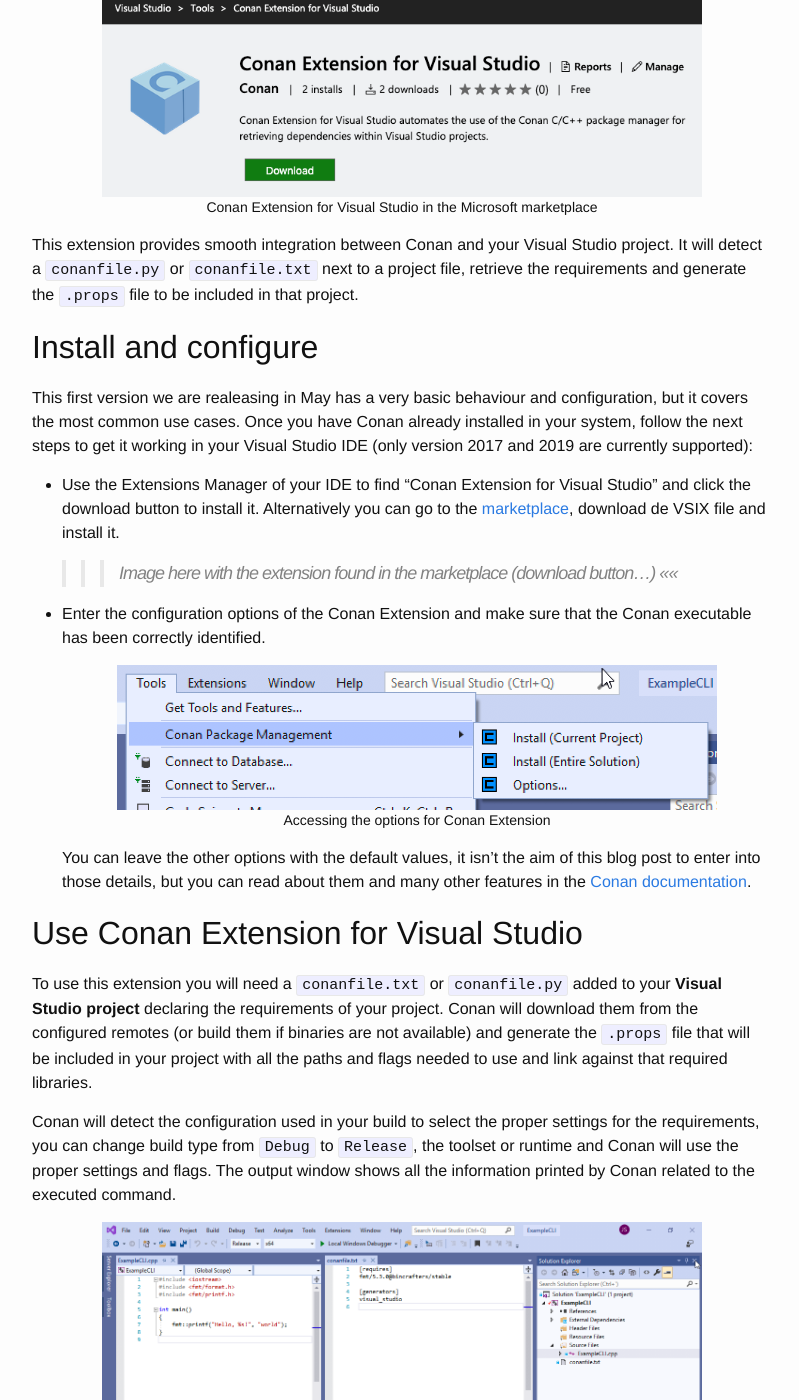
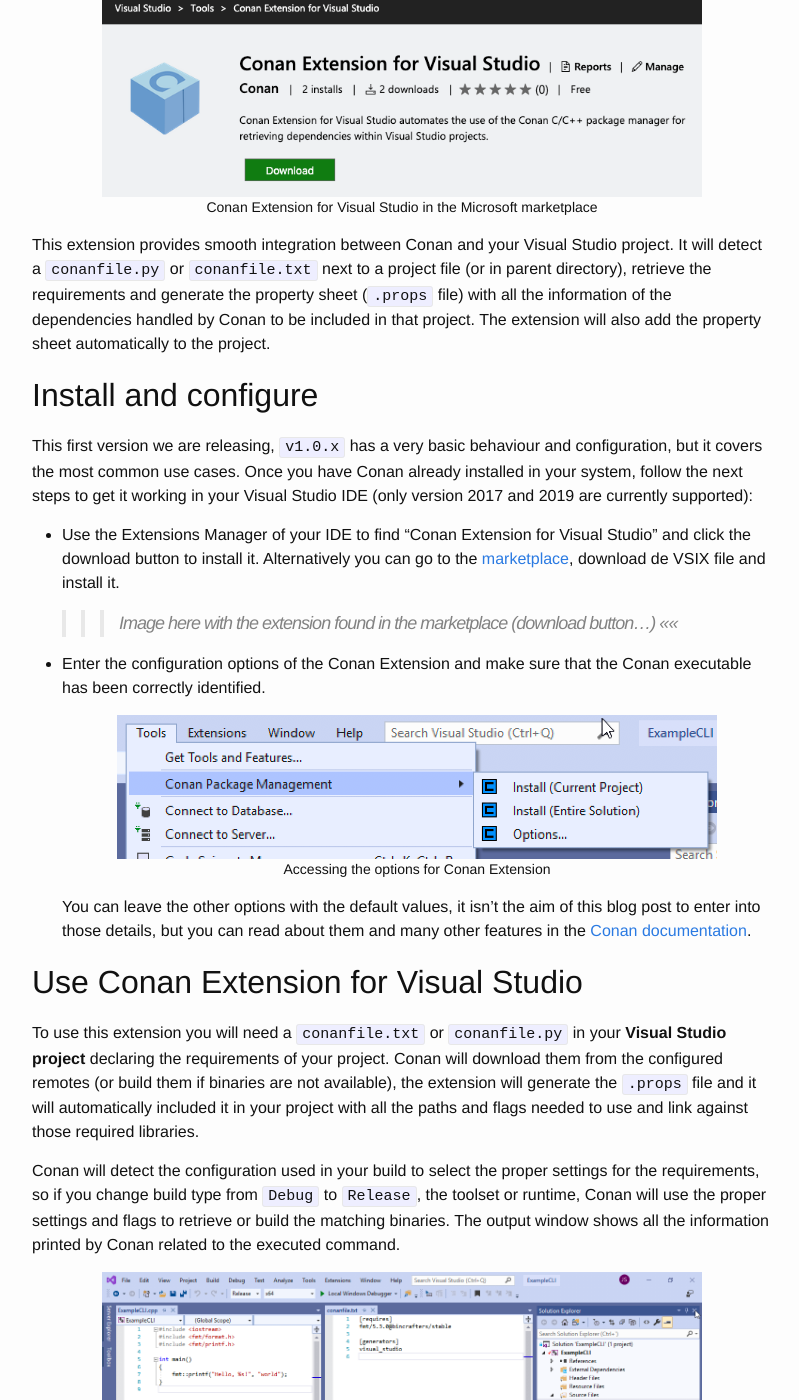
Before and after one commit to conan-io/conan-io.github.io, a Jekyll site: the page built from _posts/2019-05-09-Conan-extension-for-Visual-Studio.markdown, in a window 1280 px wide and 1400 px high, scrolled down 376 px. Shown: the whole window, without its empty margins (238-1037 px from the left). Built offline with Jekyll 4.4.1, drawn with Linux system fonts in a browser that asks for light colours; comment, search, counter and statistics services are not loaded; some of the changed text lies outside the part shown.

Commit message:
minor changes

```diff
--- a/_posts/2019-05-09-Conan-extension-for-Visual-Studio.markdown
+++ b/_posts/2019-05-09-Conan-extension-for-Visual-Studio.markdown
@@ -20,12 +20,14 @@ to endorse and share with the rest of our users.
 </div>
 
 This extension provides smooth integration between Conan and your Visual Studio project. It
-will detect a ``conanfile.py`` or ``conanfile.txt`` next to a project file, retrieve the requirements
-and generate the `.props` file to be included in that project.
+will detect a ``conanfile.py`` or ``conanfile.txt`` next to a project file (or in parent directory),
+retrieve the requirements and generate the property sheet (`.props` file) with all the information
+of the dependencies handled by Conan to be included in that project. The extension will also add
+the property sheet automatically to the project.
 
 ## Install and configure
 
-This first version we are realeasing in May has a very basic behaviour and configuration, but
+This first version we are releasing, ``v1.0.x`` has a very basic behaviour and configuration, but
 it covers the most common use cases. Once you have Conan already installed in your system,
 follow the next steps to get it working in your Visual Studio IDE (only version 2017 and
 2019 are currently supported):
@@ -36,6 +38,7 @@ follow the next steps to get it working in your Visual Studio IDE (only version
    download de VSIX file and install it.
 
    >>> Image here with the extension found in the marketplace (download button...) <<<<
+
  * Enter the configuration options of the Conan Extension and make sure that the Conan executable
    has been correctly identified.
 
@@ -52,16 +55,16 @@ follow the next steps to get it working in your Visual Studio IDE (only version
 
 ## Use Conan Extension for Visual Studio
 
-To use this extension you will need a ``conanfile.txt`` or ``conanfile.py`` added to your **Visual Studio
+To use this extension you will need a ``conanfile.txt`` or ``conanfile.py`` in your **Visual Studio
 project** declaring the requirements of your project. Conan will download them from the configured
-remotes (or build them if binaries are not available) and generate the `.props` file that will
-be included in your project with all the paths and flags needed to use and link against that
-required libraries.
+remotes (or build them if binaries are not available), the extension will generate the `.props`
+file and it will automatically included it in your project with all the paths and flags needed
+to use and link against those required libraries.
 
 Conan will detect the configuration used in your build to select the proper settings for the
-requirements, you can change build type from ``Debug`` to ``Release``, the toolset or runtime
-and Conan will use the proper settings and flags. The output window shows all the information
-printed by Conan related to the executed command.
+requirements, so if you change build type from ``Debug`` to ``Release``, the toolset or runtime,
+Conan will use the proper settings and flags to retrieve or build the matching binaries.
+The output window shows all the information printed by Conan related to the executed command.
 
 <div align="center">
     <figure>
```
Also changed, not shown: other parts of _posts/2019-05-09-Conan-extension-for-Visual-Studio.markdown (+1 -1 lines).
